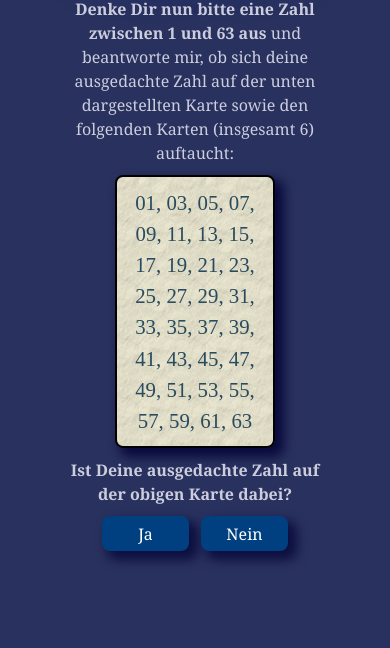
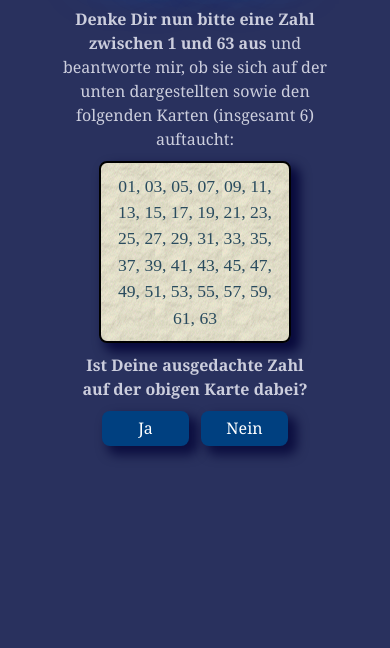
Before and after one commit to Byt3B3at/MindReader, a plain HTML site: page MagischeKarten/index.html in a window 390 px wide. Shown: the part 196-844 px from the top of the page. Drawn offline with Linux system fonts and the light colour scheme; a web font is replaced by a local one.

Commit message:
mobile output fine-tuning

```diff
--- a/MagischeKarten/index.html
+++ b/MagischeKarten/index.html
@@ -3,7 +3,7 @@
 <head>
 <meta charset='utf-8' />
 <meta
-    content='width=device-width, initial-scale=1.0'
+    content='width=device-width, initial-scale=1.0, user-scalable=no'
     name='viewport'
 />
 <title>Magische Karten</title>
@@ -36,9 +36,9 @@
         <div class='textArea'>
             <p id='exerciseIntro'>
                 <b>Denke Dir nun bitte eine Zahl zwischen 1 und 63
-                    aus</b> und beantworte mir, ob sich deine ausgedachte
-                Zahl auf der unten dargestellten Karte sowie den
-                folgenden Karten (insgesamt 6) auftaucht:
+                    aus</b> und beantworte mir, ob sie sich auf der unten
+                dargestellten sowie den folgenden Karten (insgesamt 6)
+                auftaucht:
             </p>
         </div>
         <div class='tableArea'>
--- a/MagischeKarten/styles.css
+++ b/MagischeKarten/styles.css
@@ -2,6 +2,7 @@
     font-family: 'Vibur';
     font-style: normal;
     font-weight: 400;
+
     src: local('Vibur'),
         url(https://fonts.gstatic.com/s/vibur/v8/DPEiYwmEzw0QRgTuJDs.woff2)
         format('woff2');
@@ -24,9 +25,12 @@ body {
 }
 
 .main {
+    display: -webkit-box;
     display: flex;
+    -webkit-box-orient: vertical;
     flex-direction: column;
-    justify-content: center;
+    padding: 10px;
+    box-sizing: border-box;
     align-items: center;
 }
 
@@ -55,7 +59,7 @@ body {
     text-decoration: none;
     line-height: 1.5;
     height: auto;
-    max-width: 290px;
+    max-width: 19rem;
     margin: auto;
 }
 
@@ -65,7 +69,7 @@ body {
     font-weight: bold;
     line-height: 1.5;
     height: auto;
-    max-width: 250px;
+    max-width: 15.5rem;
     margin: auto;
 }
 
@@ -81,14 +85,13 @@ body {
     border: 2px solid black;
     border-radius: 8px;
     border-spacing: 10px 10px;
-    font-size: 1.3rem;
+    font-size: 1.1rem;
     color: #294b5e;
     text-align: center;
     text-decoration: none;
     line-height: 1.5;
     height: auto;
-    min-width: 160px;
-    max-width: 160px;
+    width: 12rem;
     margin: auto;
 }
 
```
